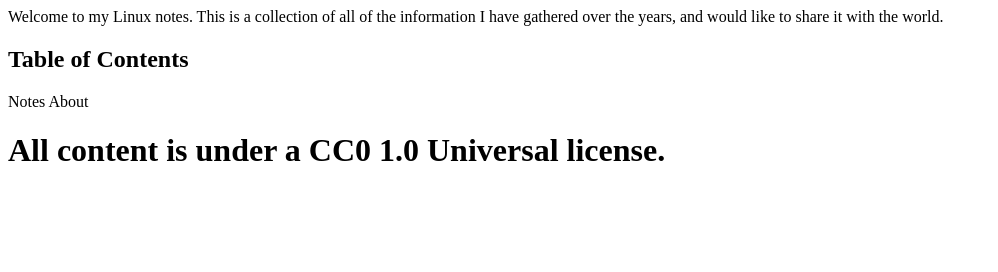
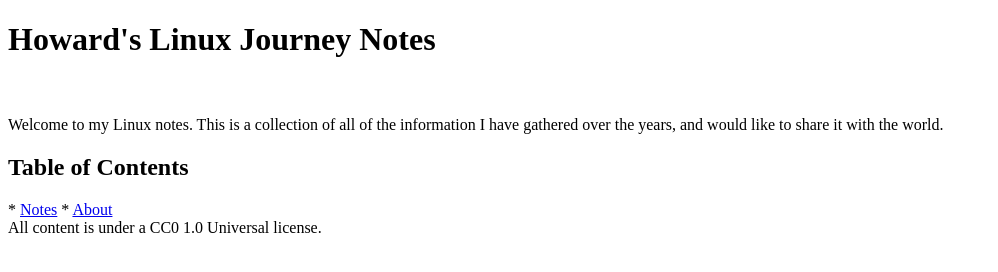
Before and after one commit to metalllinux/howards-linux-journey-notes, a plain HTML site: page index.html in a window 1280 px wide. Shown: the whole page, without its empty margins (0-998 px from the left). Drawn offline with Linux system fonts and the light colour scheme.

Commit message:
Updated index.html and Added about.md and notes.md

```diff
--- a/index.html
+++ b/index.html
@@ -5,12 +5,17 @@
    <title>Howard's Linux Journey Notes</title>
 </head>
 <body>
+<h1>Howard's Linux Journey Notes</h1>
+<br>
+<br>
 Welcome to my Linux notes. This is a collection of all of the information I have gathered over the years, and would like to share it with the world.
+<br>
 <h2>Table of Contents</h2>
-Notes
-About
+* <a href="notes.md">Notes</a>
+* <a href="about.md">About</a>
 </body>
+<br>
 <footer>
-   <h1>All content is under a CC0 1.0 Universal license.</h1>
+   All content is under a CC0 1.0 Universal license.
 </footer>
 </html>
```
Also changed, not shown: 2 other files.
